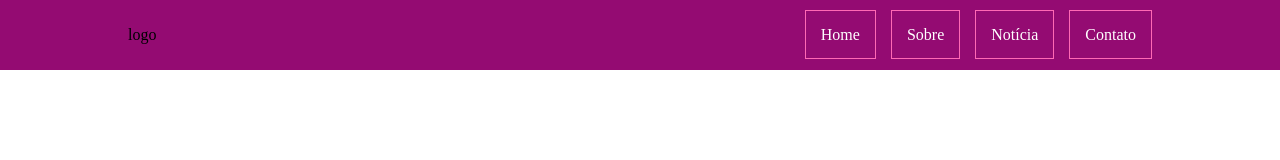
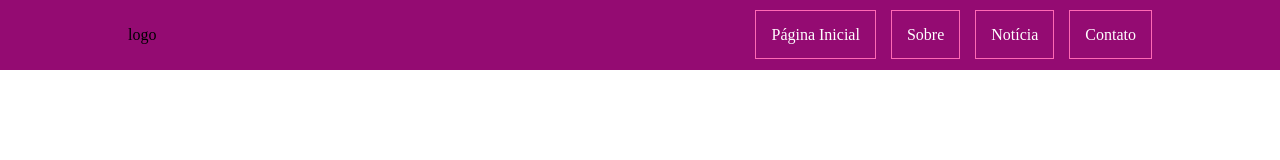
Before and after one commit to Jaum09/1021b-barbie, a React (Vite) app: page / in a window 1280 px wide. Shown: the top 160 px of the page. Built offline with nearby package versions, Linux system fonts and the light colour scheme.

Commit message:
Atualização do HEADER

```diff
--- a/src/componentes/header/Header.tsx
+++ b/src/componentes/header/Header.tsx
@@ -7,7 +7,7 @@ function Header(){
             </div>
             <nav>
                 <ul>
-                    <li><a href="#">Home</a></li>
+                    <li><a href="#">Página Inicial</a></li>
                     <li><a href="#">Sobre</a></li>
                     <li><a href="#">Notícia</a></li>
                     <li><a href="#">Contato</a></li>
@@ -16,4 +16,5 @@ function Header(){
         </header>
     )
 }
+
 export default Header
```
